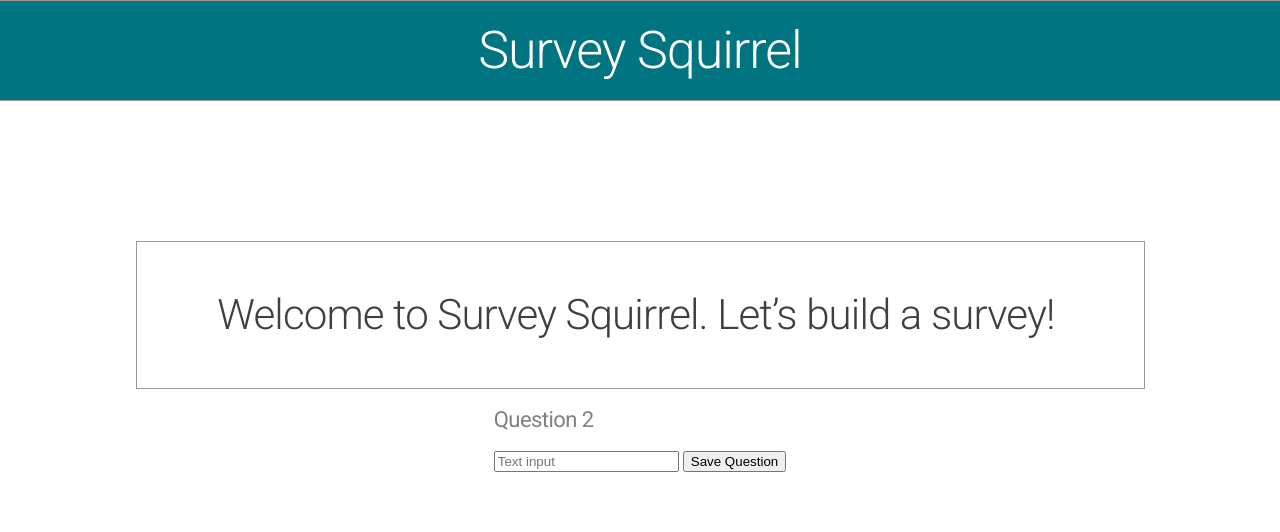
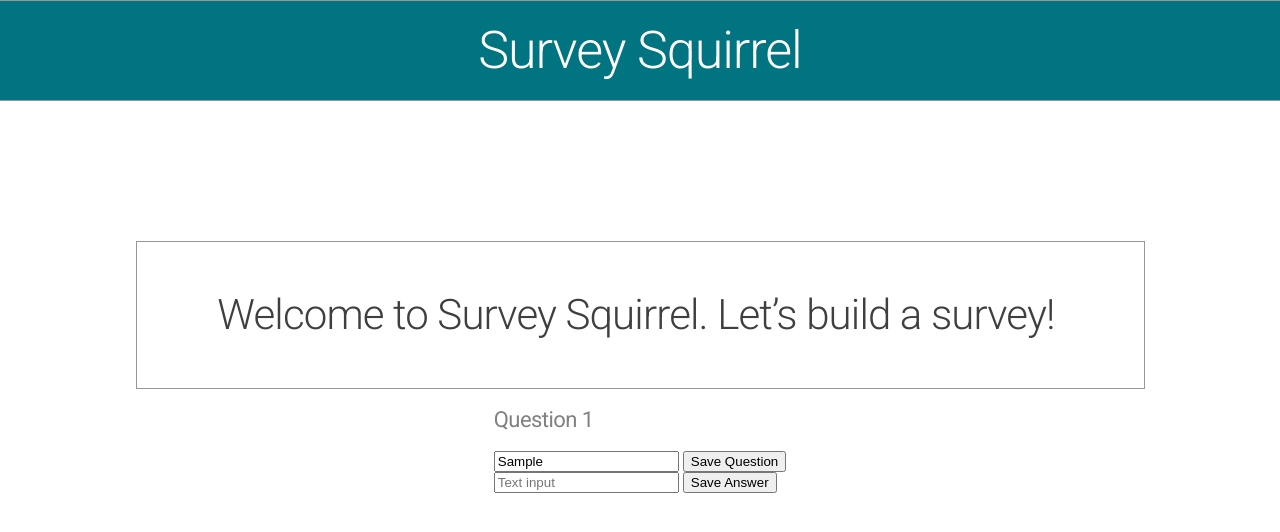
Before and after one commit to matthaaa/ui_exercise, a website: page index.html in a window 1280 px wide. Both pictures are taken after typing "Sample" into the empty fields and a click on the button "Save Question". Shown: the top 532 px of the page. Drawn offline with nearby package versions, Linux system fonts and the light colour scheme.

Commit message:
Implement question input and answer input with list

```diff
--- a/components/survey.js
+++ b/components/survey.js
@@ -2,21 +2,36 @@ new Vue({
   el: '#survey',
   data: {
     newQuestion: true,
-    newAnswers: false,
+    newAnswer: false,
     review: false,
     complete: false,
-    formQuestion: "",
+
     questions: {},
+
+    formQuestion: {
+      question: "",
+      answers: [],
+    },
+
+    formAnswer: "",
   },
   methods: {
+    queueQuestion: function () {
+      const questionNumber = Object.keys(this.questions).length + 1;
+      this.newQuestion = false;
+      this.newAnswer = true;
+      console.log(this.questions);
+      console.log(this.formQuestion);
+    },
+
+    saveAnswer: function () {
+      this.formQuestion.answers.push(this.formAnswer);
+      console.log(this.formQuestion);
+    },
+
     saveQuestion: function () {
-      const questionNumber = Object.keys(this.questions).length + 1;
       this.questions[questionNumber] = this.formQuestion;
       this.formQuestion = "";
-      this.newQuestion = false;
-      this.newAnswers = true;
-      console.log(this.questions);
-      console.log();
     }
   }
 })
--- a/index.html
+++ b/index.html
@@ -18,17 +18,34 @@
     </div>
 
     <section id="survey" class="form">
-      <div v-if="newQuestion || newAnswers" class="field">
+      <div class="questions-list">
+
+      </div>
+      <div v-if="newQuestion || newAnswer" class="field">
         <p class="label">Question {{Object.keys(questions).length + 1}}</p>
         <div class="control">
           <input
-            v-model="formQuestion"
+            v-model="formQuestion.question"
             class="input"
             type="text"
             placeholder="Text input"
           >
-          <button v-on:click="saveQuestion">Save Question</button>
+          <button v-on:click="queueQuestion">Save Question</button>
         </div>
+      </div>
+      <div v-if="newAnswer" class="field">
+        <div class="control">
+          <input
+            v-model="formAnswer"
+            class="input"
+            type="text"
+            placeholder="Text input"
+          >
+          <button v-on:click="saveAnswer">Save Answer</button>
+        </div>
+      </div>
+      <div v-for="answer in formQuestion.answers">
+        {{answer}}
       </div>
     </section>
 
```
